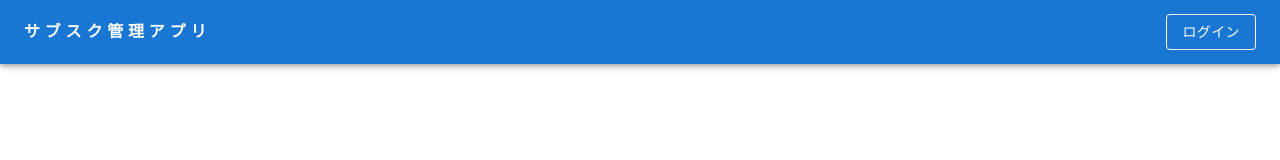
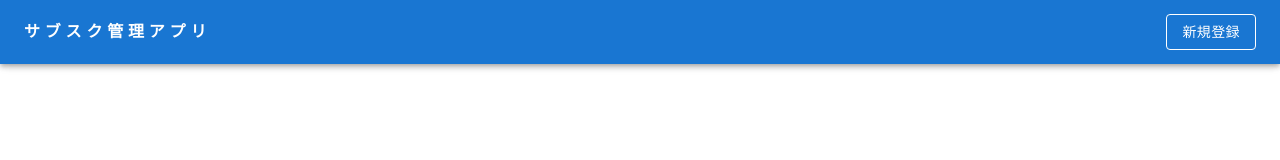
Before and after one commit to y-magavel/subscription-management-app, a React (Create React App) app: page /login in a window 1280 px wide. Shown: the top 160 px of the page. Built offline with nearby package versions, Linux system fonts and the light colour scheme.

Commit message:
ユーザー新規登録ページへのルーティングを実装
ヘッダーの新規登録ボタンをクリックでユーザー新規登録ページへ移動する

```diff
--- a/src/components/organisms/Header.tsx
+++ b/src/components/organisms/Header.tsx
@@ -1,5 +1,6 @@
 import React from "react";
 import {AppBar, Box, Button, styled, Toolbar, Typography} from "@mui/material";
+import {useNavigate} from "react-router-dom";
 
 const CustomToolbar = styled(Toolbar)({
     justifyContent: 'space-between',
@@ -13,6 +14,8 @@ const CustomTitle = styled(Typography)({
 }) as typeof Typography;
 
 export const Header: React.FC = () => {
+    const navigate = useNavigate();
+
     return (
         // <>
             <AppBar position="fixed">
@@ -20,7 +23,7 @@ export const Header: React.FC = () => {
                     <CustomTitle component="a">サブスク管理アプリ</CustomTitle>
 
                     <Box>
-                        <Button variant="outlined" color="inherit">ログイン</Button>
+                        <Button variant="outlined" color="inherit" onClick={() => navigate("/signup")}>新規登録</Button>
                     </Box>
 
                 </CustomToolbar>
```
